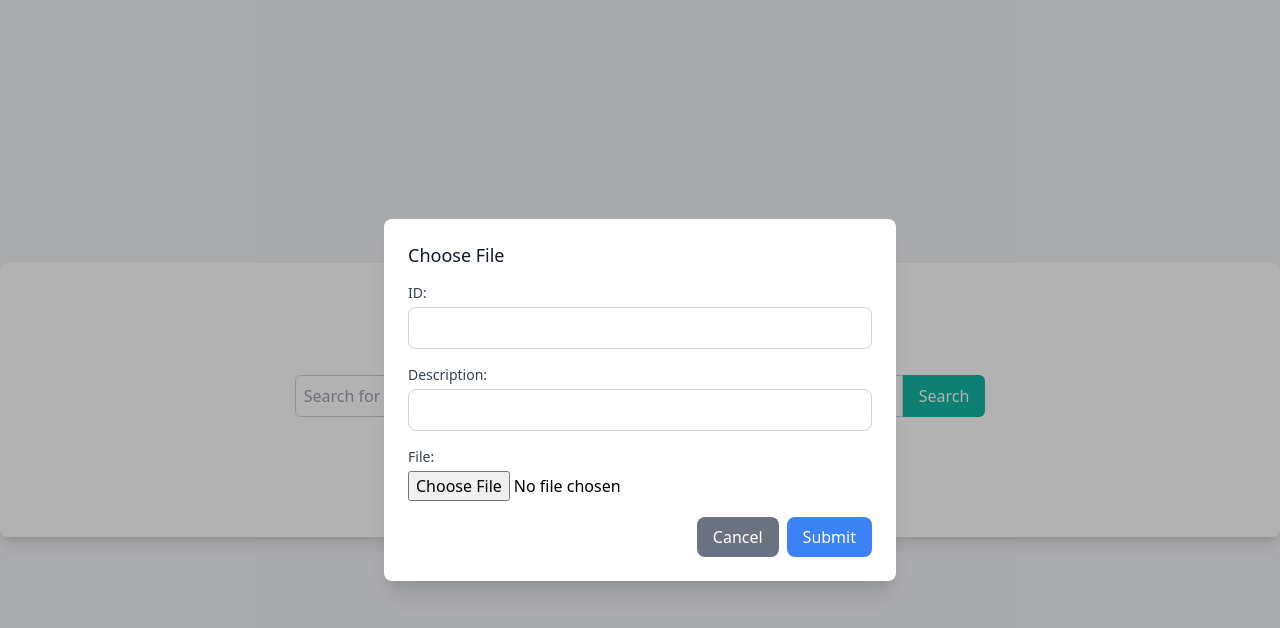
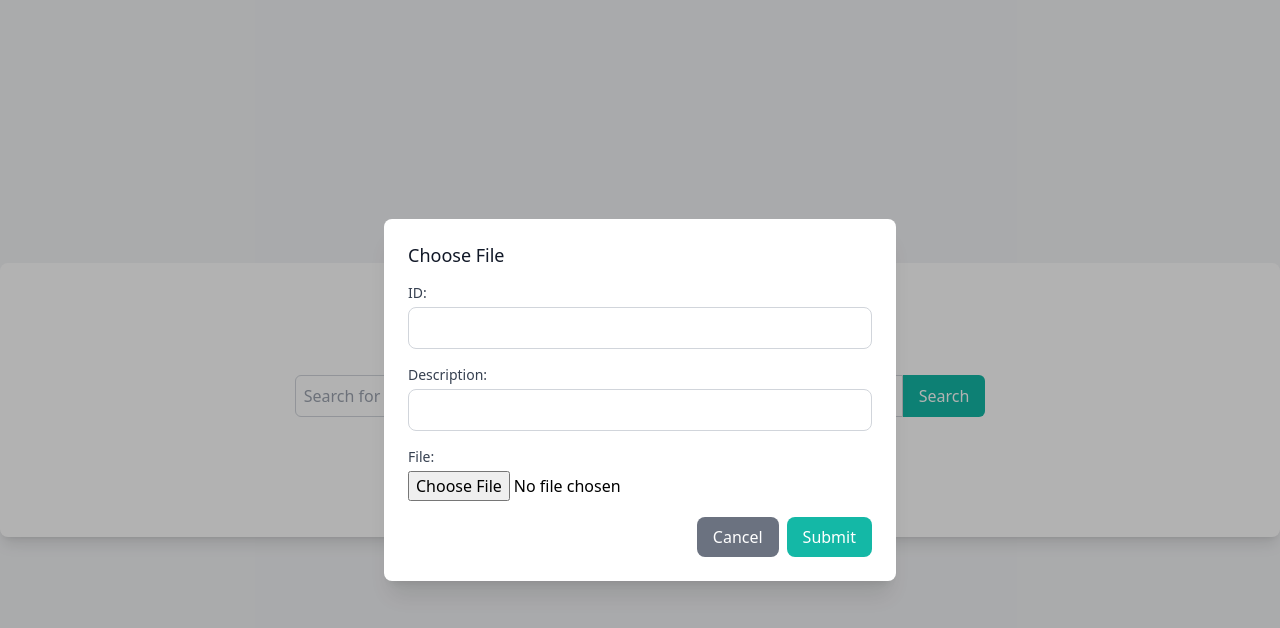
Before and after one commit to chrisdoctor/lottie-ms, a React app: page / in a window 1280 px wide. Both pictures are taken after a click on the button "Upload Animation". Shown: the top 628 px of the page. Built offline with nearby package versions, Linux system fonts and the light colour scheme.

Commit message:
Update styling of dialog to fixed width for desktop

```diff
--- a/src/components/LottieUpload.tsx
+++ b/src/components/LottieUpload.tsx
@@ -51,7 +51,7 @@ const LottieUpload: React.FC<FileDialogProps> = ({ isOpen, onClose }) => {
           >
             &#8203;
           </span>
-          <div className="inline-block align-middle bg-white rounded-lg px-4 pt-5 pb-4 text-left overflow-hidden shadow-xl transform transition-all sm:max-w-lg sm:w-full sm:p-6">
+          <div className="inline-block align-middle bg-white rounded-lg px-4 pt-5 pb-4 text-left overflow-hidden shadow-xl transform transition-all w-11/12 sm:w-1/2 sm:max-w-lg sm:p-6">
             <Dialog.Title
               as="h3"
               className="text-lg leading-6 font-medium text-gray-900"
@@ -94,7 +94,7 @@ const LottieUpload: React.FC<FileDialogProps> = ({ isOpen, onClose }) => {
                 )}
                 {fileName && (
                   <div className="mt-2 flex items-center">
-                    <span className="text-gray-700">{fileName}</span>
+                    <span className="text-gray-700 truncate">{fileName}</span>
                     <button
                       type="button"
                       onClick={handleClearFile}
@@ -115,7 +115,7 @@ const LottieUpload: React.FC<FileDialogProps> = ({ isOpen, onClose }) => {
                 </button>
                 <button
                   type="submit"
-                  className="bg-blue-500 text-white px-4 py-2 rounded-lg hover:bg-blue-600"
+                  className="bg-teal-500 text-white px-4 py-2 rounded-lg hover:bg-teal-600"
                 >
                   Submit
                 </button>
--- a/src/store/lottieSlice.ts
+++ b/src/store/lottieSlice.ts
@@ -1,7 +1,7 @@
 import { createSlice, createAsyncThunk } from "@reduxjs/toolkit";
 import { GraphQLClient, gql } from "graphql-request";
 
-const endpoint = "http://localhost:3001/graphql";
+const endpoint = "http://localhost:4000/graphql";
 const client = new GraphQLClient(endpoint, {
   headers: {
     "Content-Type": "application/json",
```
